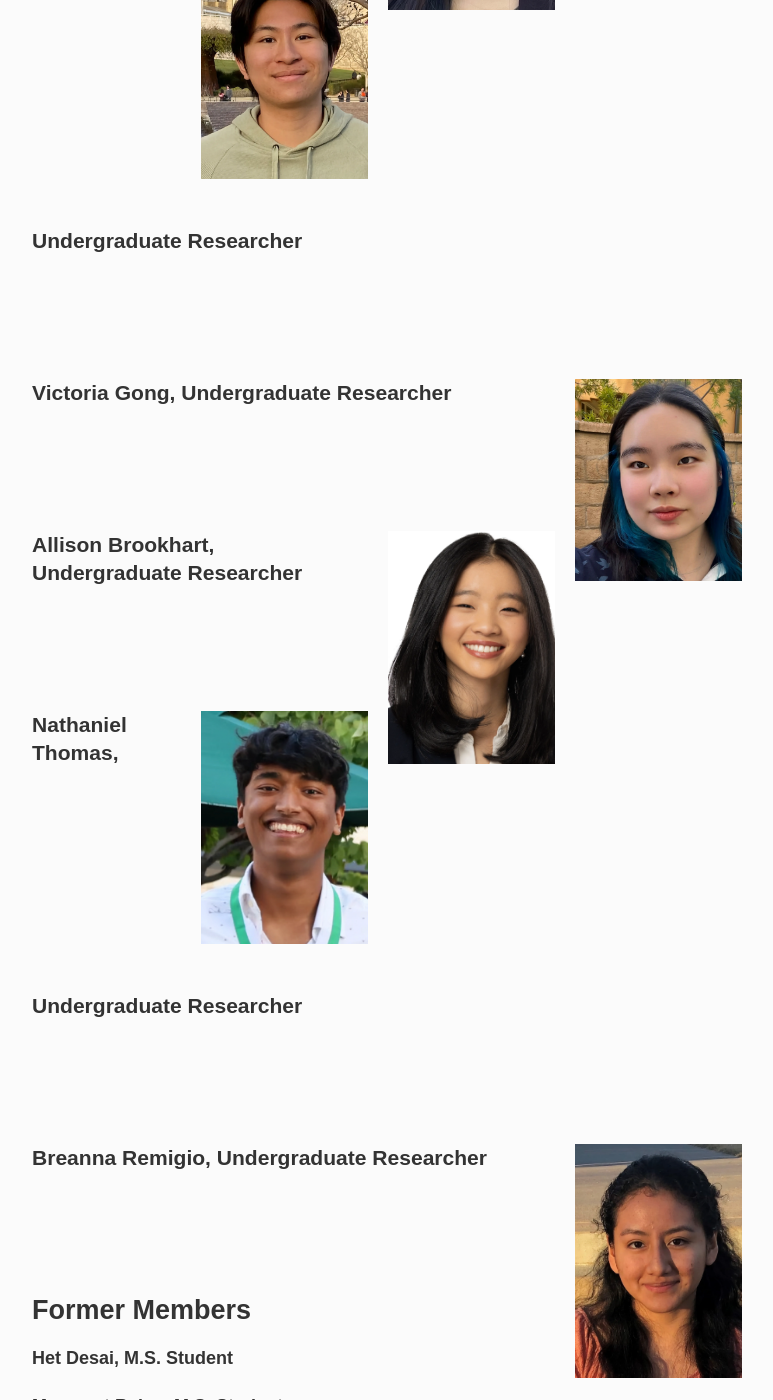
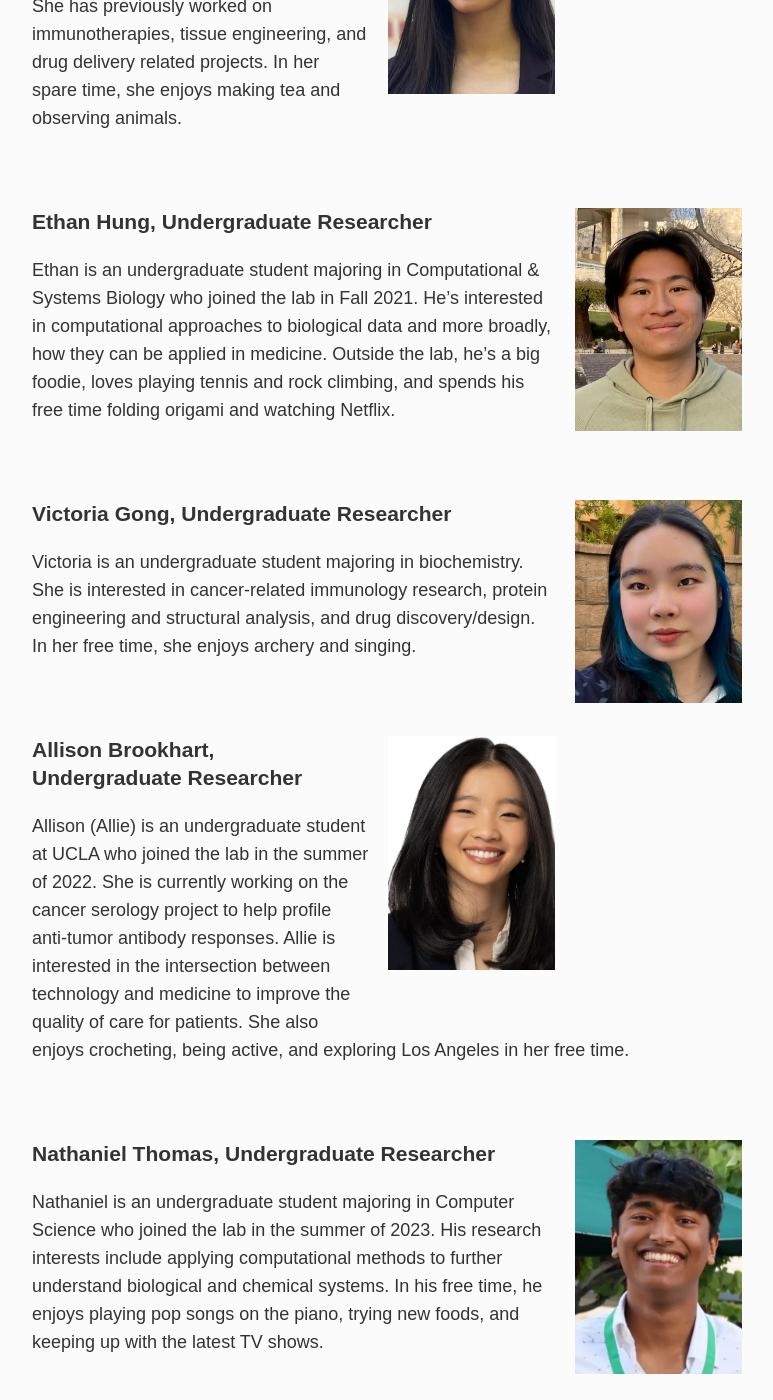
Before and after one commit to meyer-lab/asmlab.org, a Jekyll site: the page built from team/index.md, in a window 1280 px wide and 1400 px high, scrolled down 3177 px. Shown: the whole window, without its empty margins (253-1026 px from the left). Built offline with Jekyll 4.4.1, drawn with Linux system fonts in a browser that asks for light colours; some web fonts are replaced; some of the changed text lies outside the part shown.

Commit message:
Fix printing descriptions

```diff
--- a/team/index.md
+++ b/team/index.md
@@ -62,7 +62,7 @@ Meera is an Ph.D. student who joined the lab in Fall 2022. Before coming to UCLA
 <div class="span_3 right"><img src="/public/photos/{{ person.photo }}" alt="{{ person.name }}'s picture" /></div>
 ### {{ person.name }}, {{ person.position }}
 
-{% if person.bio %}{{ person.bio }}{% endif %}
+{% if person.description %}{{ person.description }}{% endif %}
 <br />
 <br />
 <br />
```
